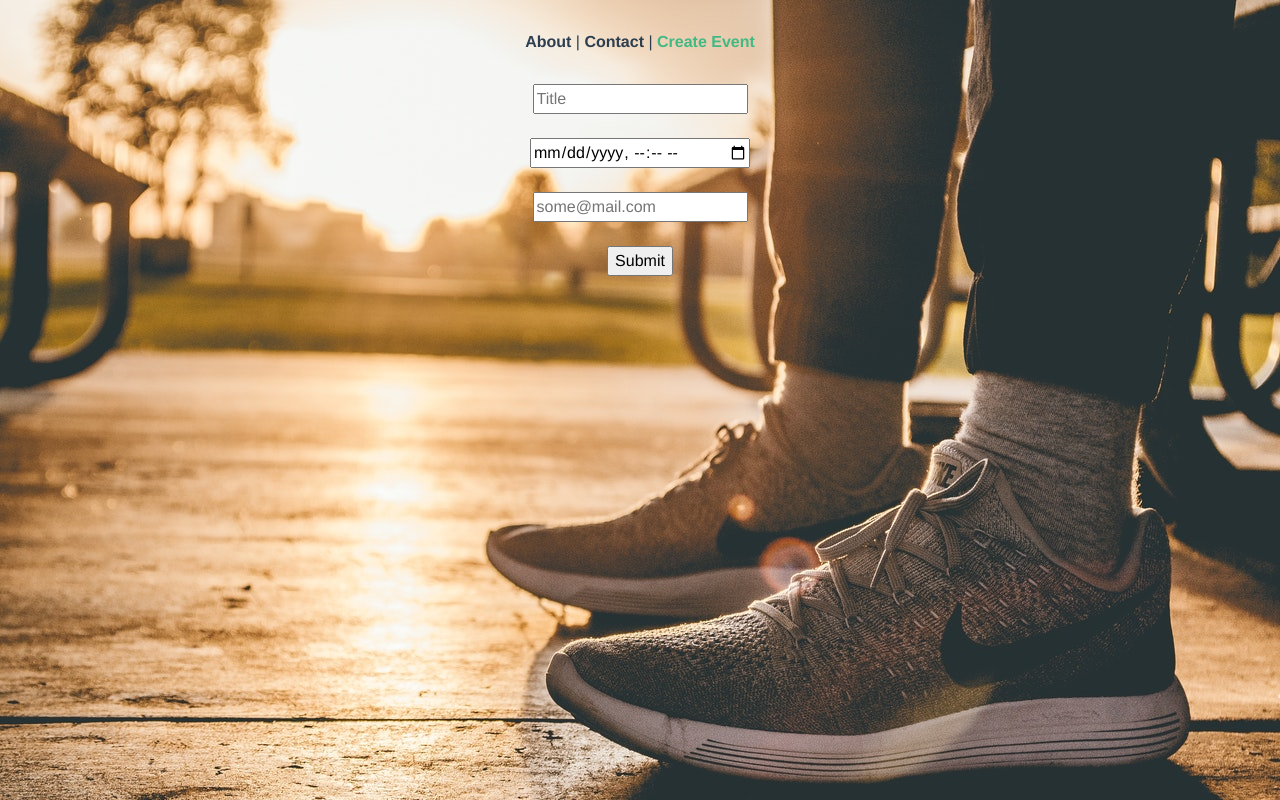
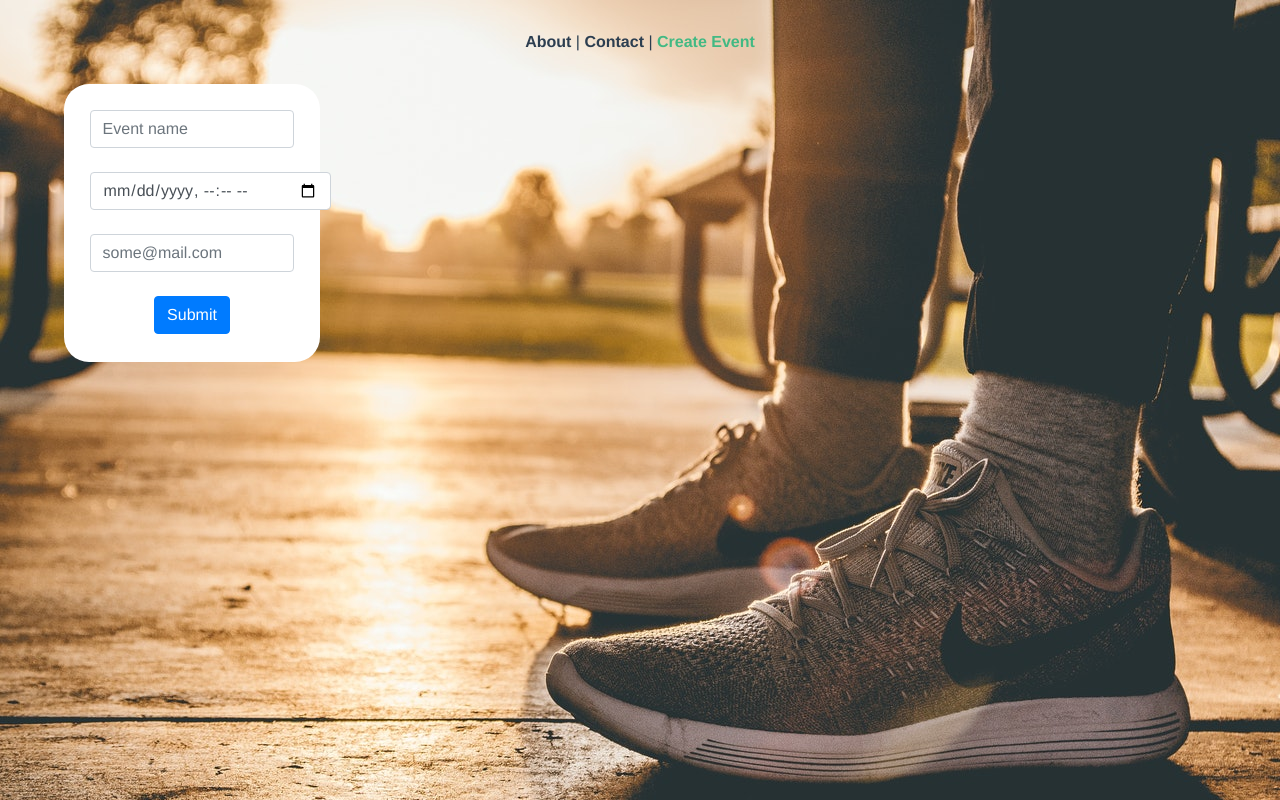
Before and after one commit to tonsV2/event-rooster-web, a Vue app: page /create-event in a window 1280 px wide. Built offline with nearby package versions, Linux system fonts and the light colour scheme.

Commit message:
Apply bootstrap
Signed-off-by: sj <sebastianthegreatful@gmail.com>

```diff
--- a/src/views/CreateEvent.vue
+++ b/src/views/CreateEvent.vue
@@ -1,5 +1,5 @@
 <template>
-  <div class="create-event">
+  <div id="create-event">
 
     <div class="spinner-border" role="status" v-if="loading.isLoading()">
       <span class="sr-only">Loading...</span>
@@ -12,28 +12,28 @@
       </ul>
     </div>
 
-    <form id="create-event" @submit="submit">
+    <form id="create-event-form" @submit="submit" class="form-group">
 
       <p>
         <label>
-          <input id="title" v-model="title" type="text" name="title" placeholder="Title">
+          <input id="title" v-model="title" type="text" name="title" placeholder="Event name" class="form-control">
         </label>
       </p>
 
       <p>
         <label>
-          <input id="datetime" v-model="datetime" type="datetime-local" name="datetime">
+          <input id="datetime" v-model="datetime" type="datetime-local" name="datetime" class="form-control">
         </label>
       </p>
 
       <p>
         <label>
-          <input id="email" v-model="email" type="email" name="email" placeholder="some@mail.com">
+          <input id="email" v-model="email" type="email" name="email" placeholder="some@mail.com" class="form-control">
         </label>
       </p>
 
       <p>
-        <input type="submit" value="Submit" :disabled="clicked">
+        <input type="submit" value="Submit" :disabled="clicked" class="btn btn-primary">
       </p>
 
       <pre v-if="response">
@@ -123,4 +123,12 @@ export default {
 .form-error {
   color: red
 }
+
+#create-event-form {
+  border-radius: 25px;
+  background: white;
+  width: 20%;
+  margin-left: 5%;
+  padding: 2% 2% 1%;
+}
 </style>
```
